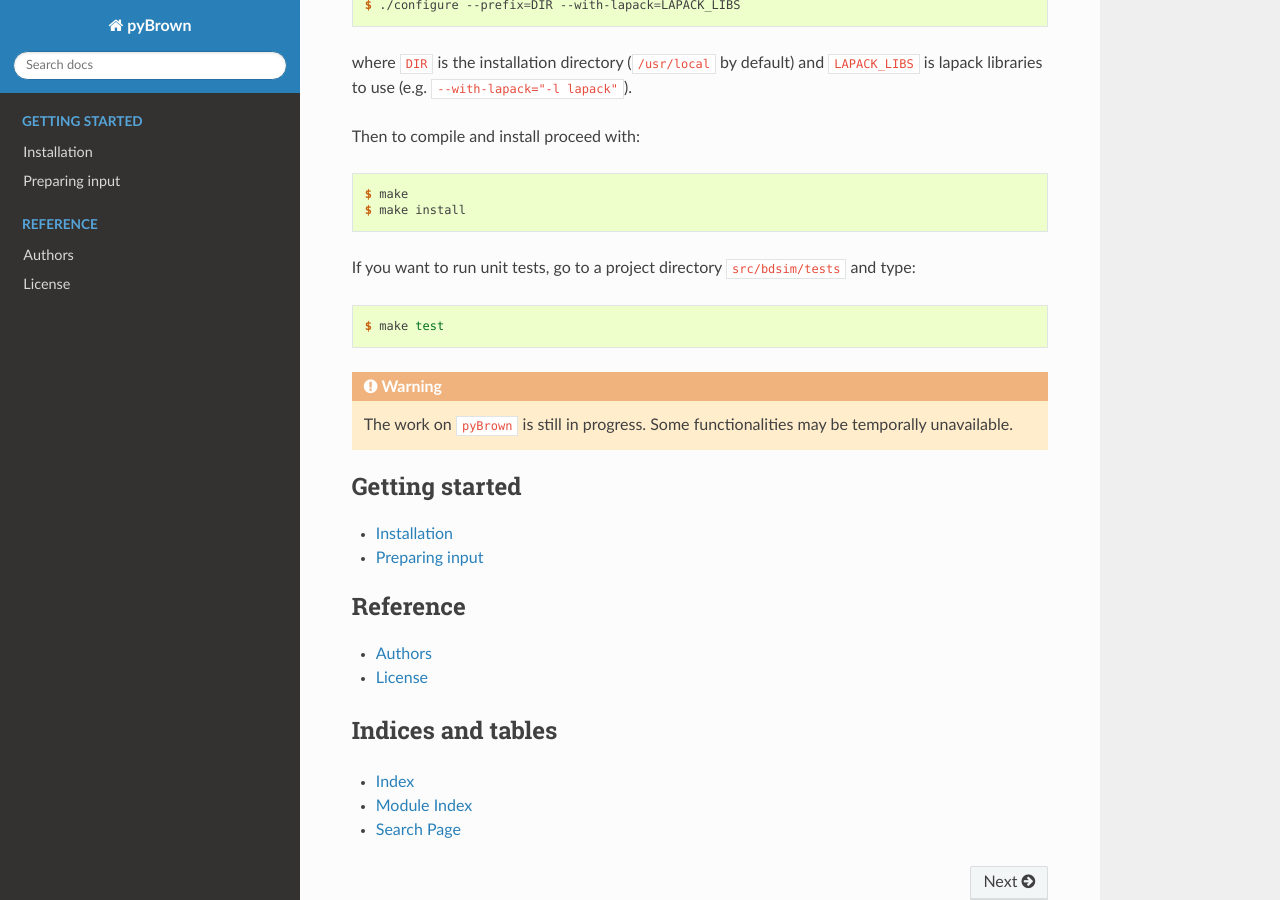
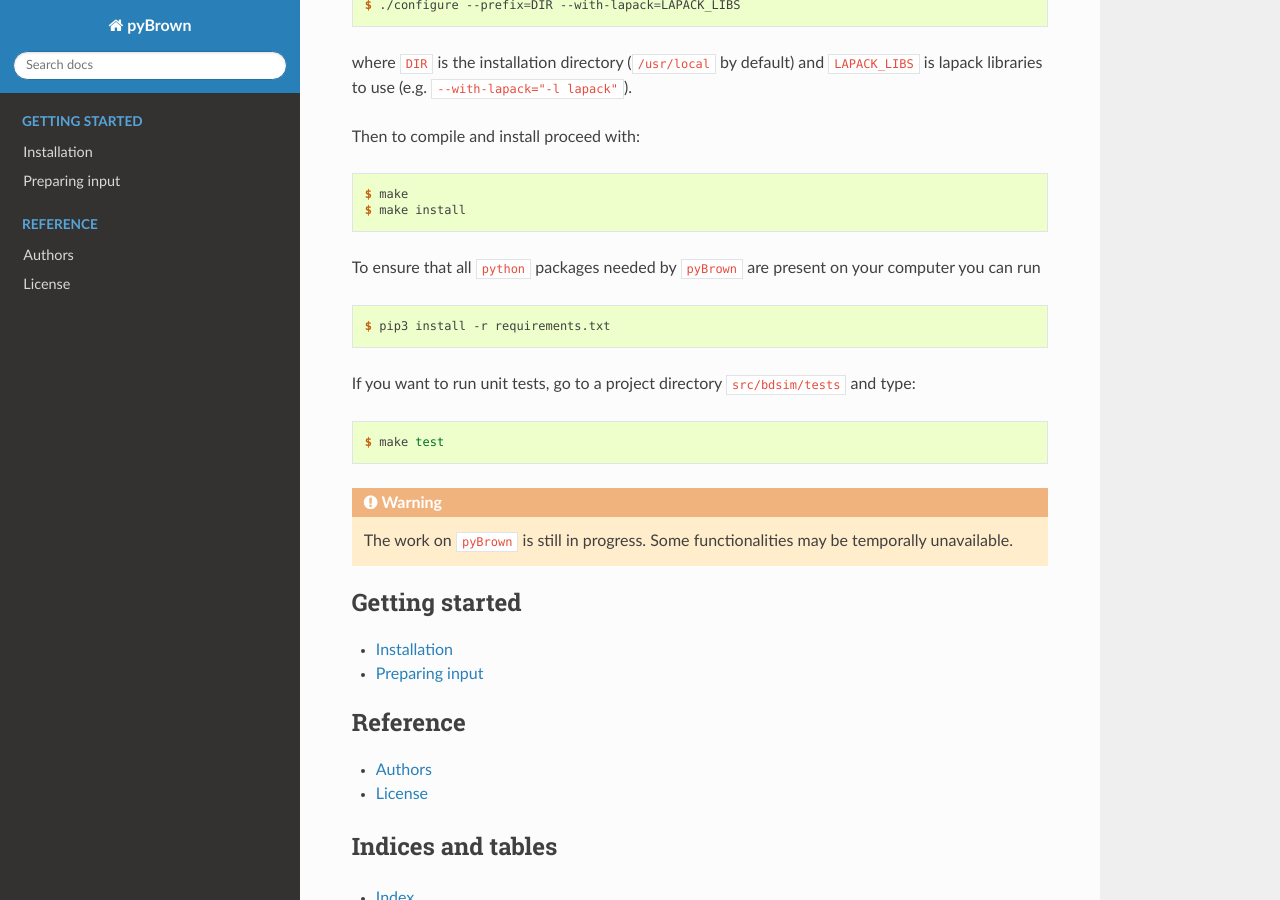
Before and after one commit to tskora/pyBrown, a Sphinx documentation site: the page built from docs/source/index.rst, in a window 1280 px wide and 900 px high, scrolled down 409 px. Built offline with Sphinx 7.4.7 and the Read the Docs theme 2.0.0, drawn with Linux system fonts in a browser that asks for light colours.

Commit message:
line about pip added to documentation

```diff
--- a/docs/source/index.rst
+++ b/docs/source/index.rst
@@ -23,6 +23,12 @@ Then to compile and install proceed with:
 
     $ make
     $ make install
+
+To ensure that all ``python`` packages needed by ``pyBrown`` are present on your computer you can run
+
+.. code-block:: console
+
+    $ pip3 install -r requirements.txt
 
 If you want to run unit tests, go to a project directory ``src/bdsim/tests`` and type:
 
```
